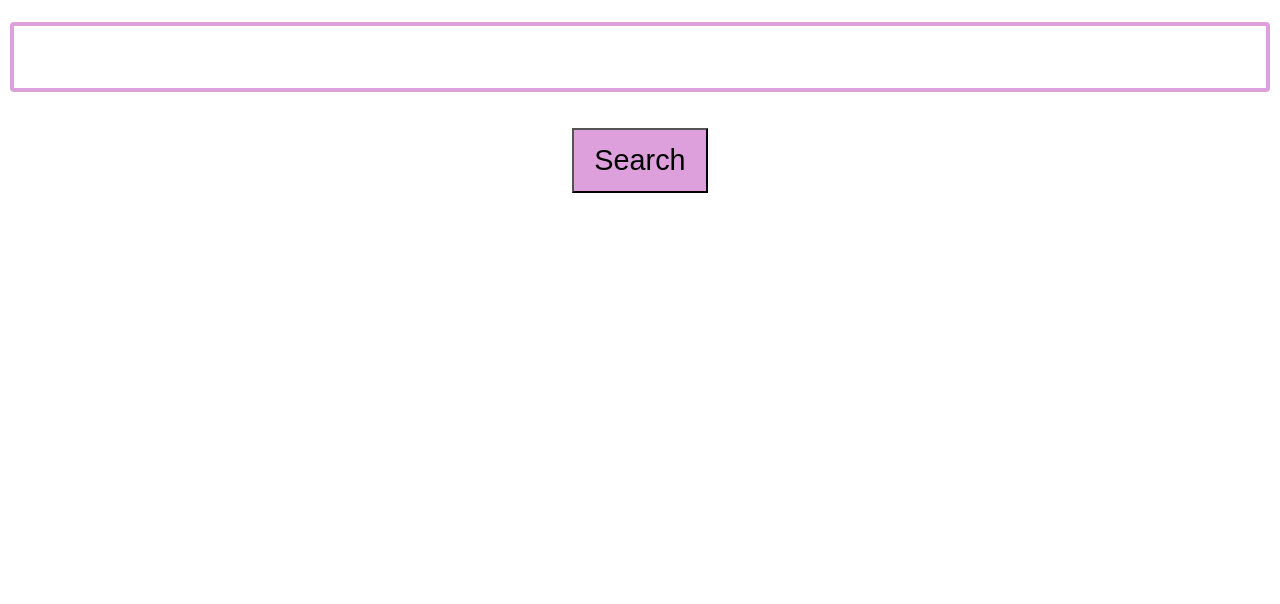
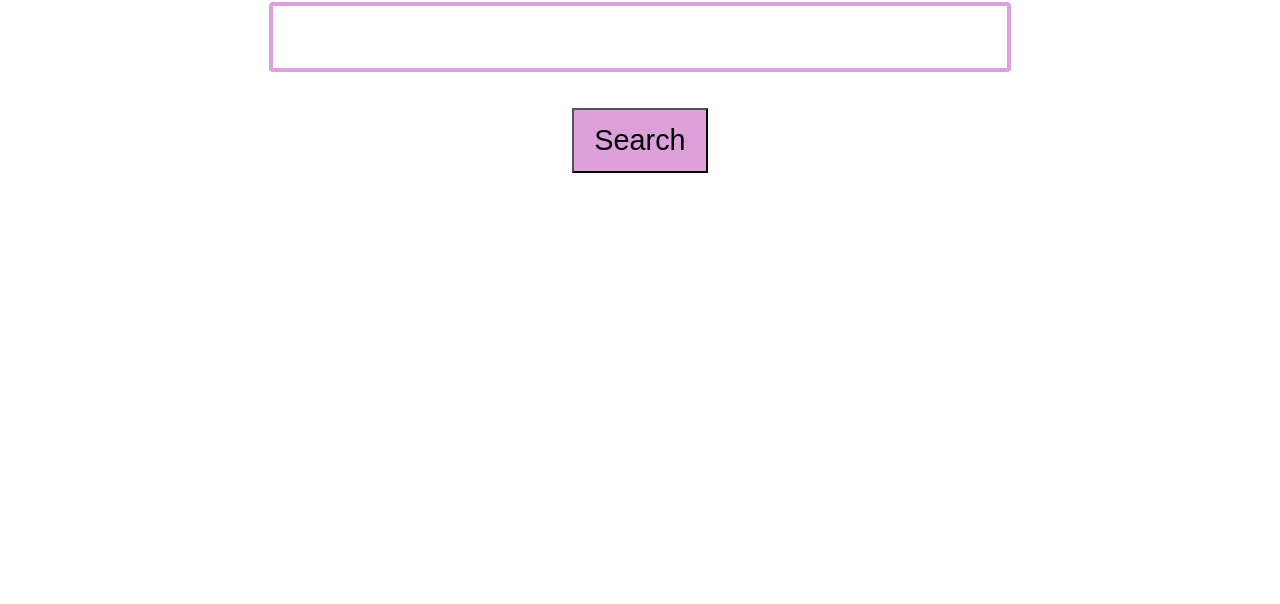
Before and after one commit to FACG6/books-autocomplete, a website: page public/html/index.html in a window 1280 px wide. Shown: the part 196-800 px from the top of the page. Drawn offline with Linux system fonts and the light colour scheme.

Commit message:
style finish

```diff
--- a/public/css/style.css
+++ b/public/css/style.css
@@ -30,8 +30,6 @@ body {
 
 .form{
     text-align: center;
-    display: flex;
-    flex-direction: column;
 
    }
 .book-Search{
@@ -44,6 +42,7 @@ border-radius: 4px;
 box-sizing: border-box;
 padding: 12px 20px;
 margin: 8px 10px;
+width: 58vw;
 }
 
 .button{
@@ -69,3 +68,8 @@ margin: 8px 10px;
 
     width: 23vw;
  }
+
+
+ #unorderedList{
+    word-wrap: break-word;
+ }
--- a/public/js/dom.js
+++ b/public/js/dom.js
@@ -36,7 +36,7 @@ show.addEventListener('click', (e) => {
             for(let i in response[0] ){
                 console.log(i,546546546);
             let li = document.createElement('li');
-            li.innerHTML = i + ':' + response[0][i];
+            li.innerHTML = i + ' : ' + response[0][i];
             console.log(li);
             unorderedList.appendChild(li);
             }
```
